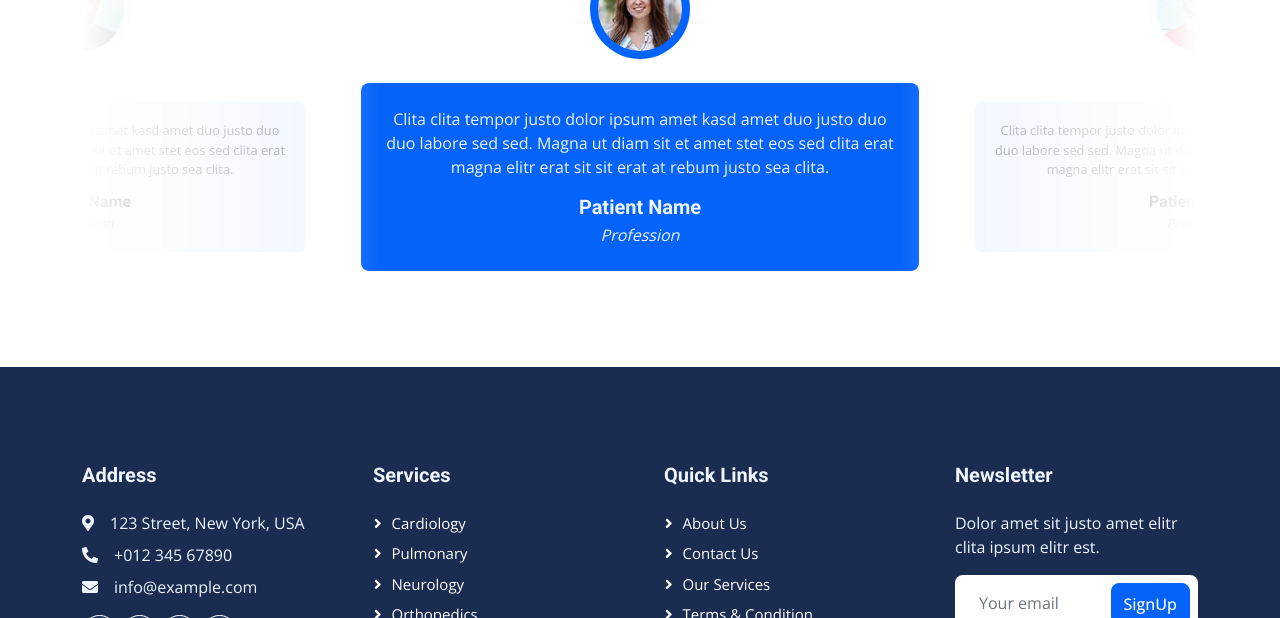
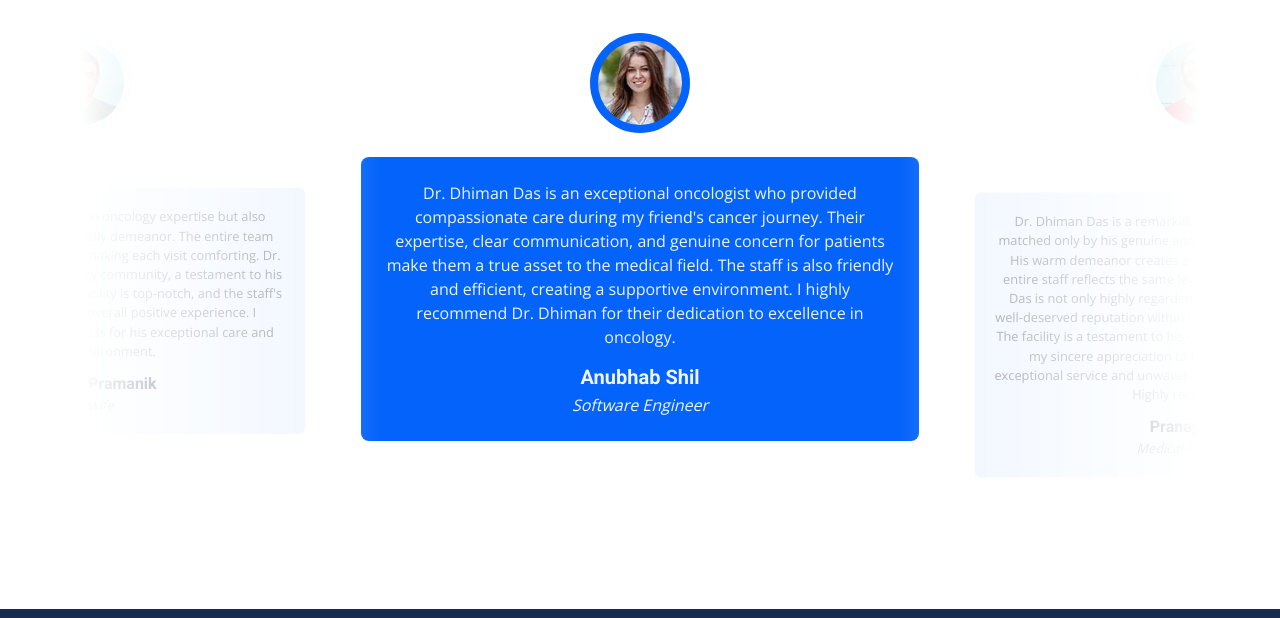
Before and after one commit to anumatic/dhimandas, a plain HTML site: page testimonial.html in a window 1280 px wide. Shown: the part 720-1338 px from the top of the page. Drawn offline with nearby package versions, Linux system fonts and the light colour scheme; files whose address does not match are found by name.

Commit message:
Update testimonial.html

```diff
--- a/testimonial.html
+++ b/testimonial.html
@@ -3,7 +3,7 @@
 
 <head>
     <meta charset="utf-8">
-    <title>Klinik - Clinic Website Template</title>
+    <title>Dr. Dhiman Das</title>
     <meta content="width=device-width, initial-scale=1.0" name="viewport">
     <meta content="" name="keywords">
     <meta content="" name="description">
@@ -48,17 +48,17 @@
             <div class="col-lg-7 px-5 text-start">
                 <div class="h-100 d-inline-flex align-items-center py-3 me-4">
                     <small class="fa fa-map-marker-alt text-primary me-2"></small>
-                    <small>123 Street, New York, USA</small>
+                    <small>Gate No 2, House of Mr Alok Saha, Hospital, opposite Saktinagar, Krishnanagar, West Bengal 741101</small>
                 </div>
                 <div class="h-100 d-inline-flex align-items-center py-3">
                     <small class="far fa-clock text-primary me-2"></small>
-                    <small>Mon - Fri : 09.00 AM - 09.00 PM</small>
+                    <small>Mon 10.00 AM - 02.00 PM</small>
                 </div>
             </div>
             <div class="col-lg-5 px-5 text-end">
                 <div class="h-100 d-inline-flex align-items-center py-3 me-4">
                     <small class="fa fa-phone-alt text-primary me-2"></small>
-                    <small>+012 345 6789</small>
+                    <small>99324 88065</small>
                 </div>
                 <div class="h-100 d-inline-flex align-items-center">
                     <a class="btn btn-sm-square rounded-circle bg-white text-primary me-1" href=""><i class="fab fa-facebook-f"></i></a>
@@ -75,7 +75,7 @@
     <!-- Navbar Start -->
     <nav class="navbar navbar-expand-lg bg-white navbar-light sticky-top p-0 wow fadeIn" data-wow-delay="0.1s">
         <a href="index.html" class="navbar-brand d-flex align-items-center px-4 px-lg-5">
-            <h1 class="m-0 text-primary"><i class="far fa-hospital me-3"></i>Klinik</h1>
+            <h1 class="m-0 text-primary"><i class="far fa-hospital me-3"></i>dr. Dhiman das</h1>
         </a>
         <button type="button" class="navbar-toggler me-4" data-bs-toggle="collapse" data-bs-target="#navbarCollapse">
             <span class="navbar-toggler-icon"></span>
@@ -130,25 +130,25 @@
                 <div class="testimonial-item text-center">
                     <img class="img-fluid bg-light rounded-circle p-2 mx-auto mb-4" src="img/testimonial-1.jpg" style="width: 100px; height: 100px;">
                     <div class="testimonial-text rounded text-center p-4">
-                        <p>Clita clita tempor justo dolor ipsum amet kasd amet duo justo duo duo labore sed sed. Magna ut diam sit et amet stet eos sed clita erat magna elitr erat sit sit erat at rebum justo sea clita.</p>
-                        <h5 class="mb-1">Patient Name</h5>
-                        <span class="fst-italic">Profession</span>
+                        <p>Dr. Dhiman Das is an exceptional oncologist who provided compassionate care during my friend's cancer journey. Their expertise, clear communication, and genuine concern for patients make them a true asset to the medical field. The staff is also friendly and efficient, creating a supportive environment. I highly recommend Dr. Dhiman for their dedication to excellence in oncology.</p>
+                        <h5 class="mb-1">Anubhab Shil</h5>
+                        <span class="fst-italic">Software Engineer</span>
                     </div>
                 </div>
                 <div class="testimonial-item text-center">
                     <img class="img-fluid bg-light rounded-circle p-2 mx-auto mb-4" src="img/testimonial-2.jpg" style="width: 100px; height: 100px;">
                     <div class="testimonial-text rounded text-center p-4">
-                        <p>Clita clita tempor justo dolor ipsum amet kasd amet duo justo duo duo labore sed sed. Magna ut diam sit et amet stet eos sed clita erat magna elitr erat sit sit erat at rebum justo sea clita.</p>
-                        <h5 class="mb-1">Patient Name</h5>
-                        <span class="fst-italic">Profession</span>
+                        <p>Dr. Dhiman Das is a remarkable oncologist whose expertise is matched only by his genuine and friendly approach to patient care. His warm demeanor creates a comforting atmosphere, and the entire staff reflects the same level of respect and compassion. Dr. Das is not only highly regarded among patients but also holds a well-deserved reputation within the esteemed oncology community. The facility is a testament to his commitment to excellence. I extend my sincere appreciation to Dr. Das and his team for their exceptional service and unwavering dedication to patient well-being. Highly recommended.</p>
+                        <h5 class="mb-1">Pranay Routh</h5>
+                        <span class="fst-italic">Medical Professional</span>
                     </div>
                 </div>
                 <div class="testimonial-item text-center">
                     <img class="img-fluid bg-light rounded-circle p-2 mx-auto mb-4" src="img/testimonial-3.jpg" style="width: 100px; height: 100px;">
                     <div class="testimonial-text rounded text-center p-4">
-                        <p>Clita clita tempor justo dolor ipsum amet kasd amet duo justo duo duo labore sed sed. Magna ut diam sit et amet stet eos sed clita erat magna elitr erat sit sit erat at rebum justo sea clita.</p>
-                        <h5 class="mb-1">Patient Name</h5>
-                        <span class="fst-italic">Profession</span>
+                        <p>Dr. Dhiman Das not only excels in oncology expertise but also stands out for his warm and friendly demeanor. The entire team fosters a supportive atmosphere, making each visit comforting. Dr. Das is well-regarded in the oncology community, a testament to his expertise and contributions. The facility is top-notch, and the staff's friendly approach adds to the overall positive experience. I wholeheartedly recommend Dr. Das for his exceptional care and welcoming environment.</p>
+                        <h5 class="mb-1">Radha rani Pramanik</h5>
+                        <span class="fst-italic">Housewife</span>
                     </div>
                 </div>
             </div>
@@ -163,8 +163,8 @@
             <div class="row g-5">
                 <div class="col-lg-3 col-md-6">
                     <h5 class="text-light mb-4">Address</h5>
-                    <p class="mb-2"><i class="fa fa-map-marker-alt me-3"></i>123 Street, New York, USA</p>
-                    <p class="mb-2"><i class="fa fa-phone-alt me-3"></i>+012 345 67890</p>
+                    <p class="mb-2"><i class="fa fa-map-marker-alt me-3"></i>Gate No 2, House of Mr Alok Saha, Hospital, opposite Saktinagar, Krishnanagar, West Bengal 741101</p>
+                    <p class="mb-2"><i class="fa fa-phone-alt me-3"></i>99324 88065</p>
                     <p class="mb-2"><i class="fa fa-envelope me-3"></i>info@example.com</p>
                     <div class="d-flex pt-2">
                         <a class="btn btn-outline-light btn-social rounded-circle" href=""><i class="fab fa-twitter"></i></a>
@@ -175,11 +175,11 @@
                 </div>
                 <div class="col-lg-3 col-md-6">
                     <h5 class="text-light mb-4">Services</h5>
-                    <a class="btn btn-link" href="">Cardiology</a>
-                    <a class="btn btn-link" href="">Pulmonary</a>
-                    <a class="btn btn-link" href="">Neurology</a>
-                    <a class="btn btn-link" href="">Orthopedics</a>
-                    <a class="btn btn-link" href="">Laboratory</a>
+                    <a class="btn btn-link" href="">Radiation oncology</a>
+                    <a class="btn btn-link" href="">Medical oncology</a>
+                    <a class="btn btn-link" href="">Pediatric oncology</a>
+                    <a class="btn btn-link" href="">Gynecologic oncology</a>
+                    <a class="btn btn-link" href="">Geriatric oncology</a>
                 </div>
                 <div class="col-lg-3 col-md-6">
                     <h5 class="text-light mb-4">Quick Links</h5>
@@ -191,7 +191,7 @@
                 </div>
                 <div class="col-lg-3 col-md-6">
                     <h5 class="text-light mb-4">Newsletter</h5>
-                    <p>Dolor amet sit justo amet elitr clita ipsum elitr est.</p>
+                    <p>To be deployed</p>
                     <div class="position-relative mx-auto" style="max-width: 400px;">
                         <input class="form-control border-0 w-100 py-3 ps-4 pe-5" type="text" placeholder="Your email">
                         <button type="button" class="btn btn-primary py-2 position-absolute top-0 end-0 mt-2 me-2">SignUp</button>
@@ -203,7 +203,7 @@
             <div class="copyright">
                 <div class="row">
                     <div class="col-md-6 text-center text-md-start mb-3 mb-md-0">
-                        &copy; <a class="border-bottom" href="#">Your Site Name</a>, All Right Reserved.
+                        &copy; <a class="border-bottom" href="#">Anubhab Shil</a>, All Right Reserved.
                     </div>
                     <div class="col-md-6 text-center text-md-end">
                         <!--/*** This template is free as long as you keep the footer author’s credit link/attribution link/backlink. If you'd like to use the template without the footer author’s credit link/attribution link/backlink, you can purchase the Credit Removal License from "https://htmlcodex.com/credit-removal". Thank you for your support. ***/-->
```
